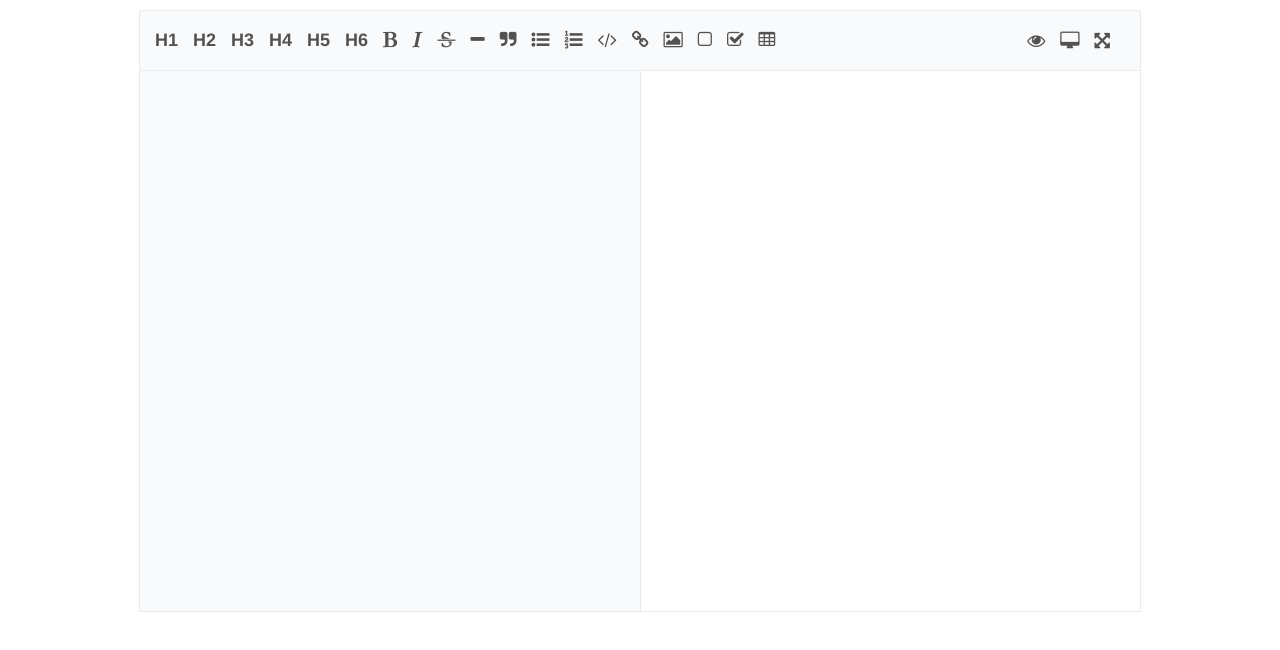
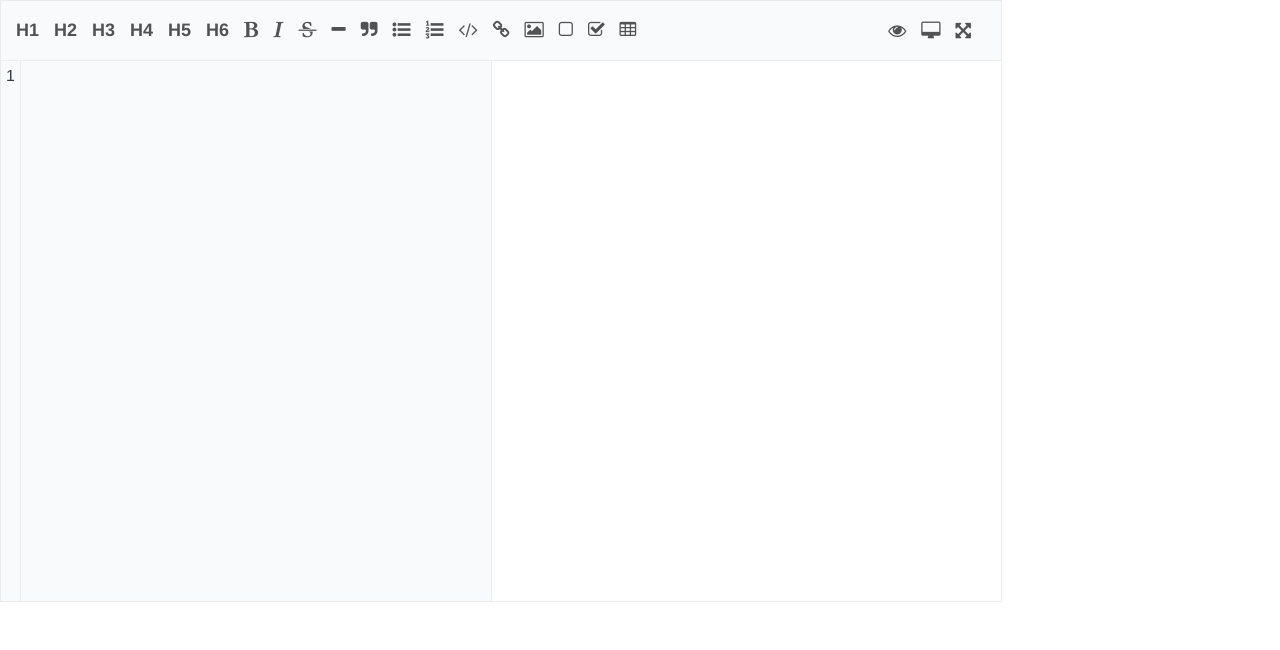
Before and after one commit to garden5538/marked-editor, a Vue app: page / in a window 1280 px wide. Shown: the top 650 px of the page. Built offline with nearby package versions, Linux system fonts and the light colour scheme.

Commit message:
全屏切换

```diff
--- a/examples/App.vue
+++ b/examples/App.vue
@@ -16,13 +16,17 @@ export default {
     margin: 0;
     padding: 0;
 }
+
+html,
+body,
+#app {
+    width: 100%;
+    height: 100%;
+}
 #app {
     font-family: "Avenir", Helvetica, Arial, sans-serif;
     -webkit-font-smoothing: antialiased;
     -moz-osx-font-smoothing: grayscale;
     color: #2c3e50;
-    .marked {
-        margin: 10px auto;
-    }
 }
 </style>
--- a/packages/marked-editor/src/marked-editor.vue
+++ b/packages/marked-editor/src/marked-editor.vue
@@ -1,5 +1,5 @@
 <template>
-    <div class='marked marked-editor'
+    <div :class="isFullScreen?'fullScreen marked':'marked'"
          ref="markedEditor">
         <header class='marked-tools'>
             <ul class='marked-tools-left'>
@@ -17,14 +17,22 @@
                 </template>
             </ul>
             <ul class='marked-tools-right'>
-                <li class="fa fa-eye" @click="togglePreview"></li>
-                <li class="fa fa-desktop" @click="toggleMarkdown"></li>
-                <li class="fa fa-arrows-alt"></li>
+                <li class="fa fa-eye"
+                    @click="togglePreview"></li>
+                <li class="fa fa-desktop"
+                    @click="toggleMarkdown"></li>
+                <li class="fa fa-arrows-alt"
+                    @click="toggleFullScreen"></li>
             </ul>
         </header>
         <section class='marked-content'>
             <div class="marked-content-text"
                  v-show="!showFullPreview">
+                <ul v-if="showNumber"
+                    class="sider-number">
+                    <li v-for="(item,index) in numberLength"
+                        :key="index">{{ index + 1 }}</li>
+                </ul>
                 <textarea v-model="markText"
                           ref="textarea"
                           @keydown.tab.stop="onTab"></textarea>
@@ -44,5 +52,5 @@ export default marked;
 <style lang='scss' rel='stylesheet/scss'>
 @import "./styles/github.scss";
 @import "./styles/oneDark.scss";
-@import "./styles/marked.scss";
+@import "./styles/index.scss";
 </style>
--- a/packages/marked-editor/src/scripts/marked.js
+++ b/packages/marked-editor/src/scripts/marked.js
@@ -13,7 +13,7 @@ marked.setOptions({
     pedantic: false,
     sanitize: true,
     smartLists: true,
-    highlight: function(code) {
+    highlight: function (code) {
         return hljs.highlightAuto(code).value;
     }
 });
@@ -23,9 +23,13 @@ export default {
     props: {
         toolBars: { // 工具栏配置
             type: Object,
-            default: function() {
+            default: function () {
                 return {};
             }
+        },
+        showNumber: {
+            type: Boolean,
+            default: true
         }
     },
     data() {
@@ -36,6 +40,7 @@ export default {
             showPreview: true,
             showFullPreview: false,
             isFullScreen: false,
+            numberLength: 1,
             markText: '', // 输入框内容
             previewHtml: '' // 预览内容
         };
@@ -50,6 +55,7 @@ export default {
             this.previewHtml = marked(val, {
                 sanitize: true
             });
+            this.numberLength = val.split('\n').length;
         }
     },
     methods: {
@@ -71,6 +77,9 @@ export default {
         toggleMarkdown() {
             this.showFullPreview = !this.showFullPreview;
             this.showPreview = true;
+        },
+        toggleFullScreen() {
+            this.isFullScreen = !this.isFullScreen;
         }
     }
 };
--- a/packages/marked-editor/src/styles/marked.scss
+++ b/packages/marked-editor/src/styles/index.scss
@@ -32,6 +32,21 @@ $baseFont: 3em;
     width: $min-width;
     min-height: $min-height;
     border: $border;
+
+    &.fullScreen {
+        width: 100%;
+        height: 100%;
+        position: fixed;
+        z-index: 999999;
+        top: 0;
+        left: 0;
+        right: 0;
+        margin: 0;
+
+        .marked-content {
+            height: calc(100% - 60px);
+        }
+    }
 
     &-tools {
         width: 100%;
@@ -73,7 +88,6 @@ $baseFont: 3em;
             flex: 1;
             overflow-x: hidden;
             overflow-y: auto;
-            @include content-padding(10px, 15px);
         }
 
         div::-webkit-scrollbar {
@@ -83,6 +97,15 @@ $baseFont: 3em;
         &-text {
             border-right: $border;
             background: $header-background-color;
+            display: flex;
+
+            .sider-number {
+                width: 20px;
+                list-style: none;
+                text-align: center;
+                @include line-height;
+                border-right: $border;
+            }
 
             textarea {
                 width: 100%;
@@ -93,7 +116,12 @@ $baseFont: 3em;
                 background: $header-background-color;
                 font-size: $text-mark-size;
                 @include line-height;
+                @include content-padding(0, 10px);
             }
+        }
+
+        &-preview {
+            @include content-padding(0, 10px);
         }
     }
 }
```
